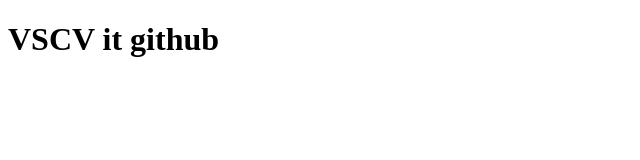
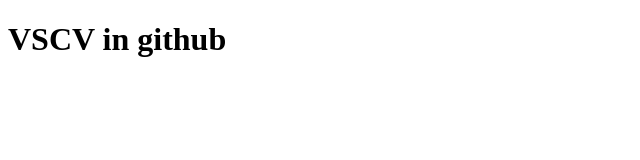
Before and after one commit to vscv/vscv.github.io, a plain HTML site: page index.html in a window 1280 px wide. Shown: the whole page, without its empty margins (0-640 px from the left). Drawn offline with Linux system fonts and the light colour scheme.

Commit message:
Update index.html

```diff
--- a/index.html
+++ b/index.html
@@ -5,6 +5,6 @@
     <title>VSCS github web page </title>
   </head>
   <body>
-    <h1>VSCV it github</h1>
+    <h1>VSCV in github</h1>
   </body>
 </html>
```
